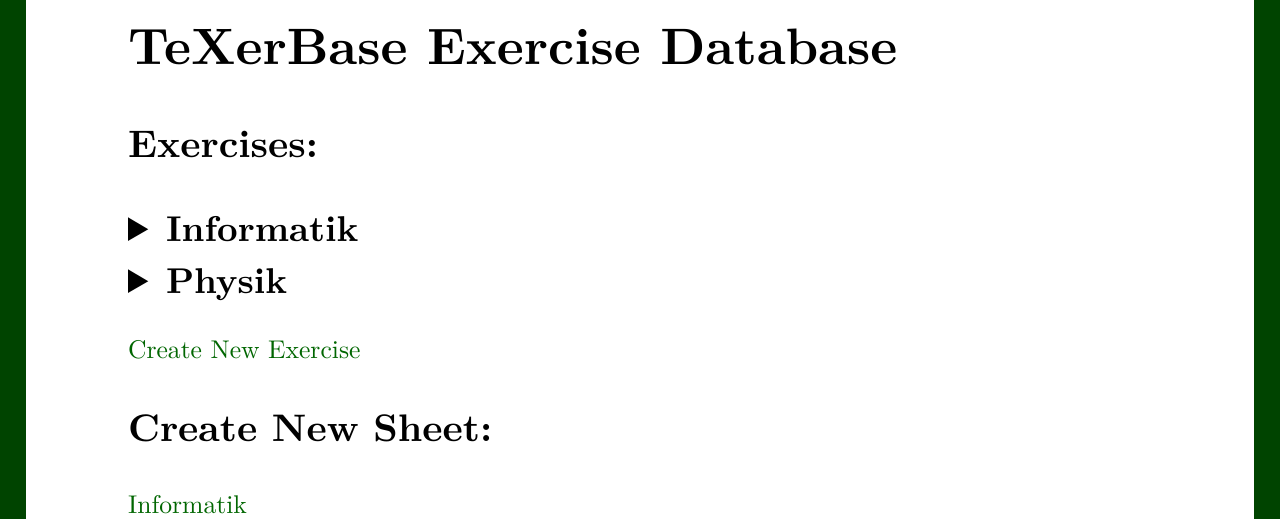
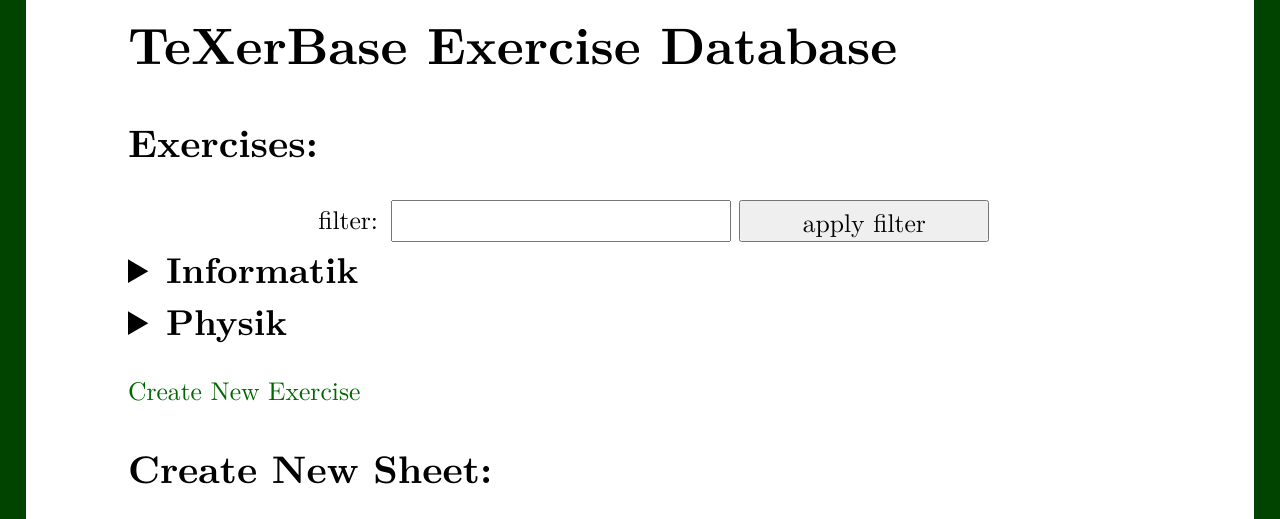
Before and after one commit to polarwinkel/TeXerBase, a Flask app: page / in a window 1280 px wide. Shown: the part 162-681 px from the top of the page. Run offline with Flask 2, Linux system fonts and the light colour scheme; data comes from the database, SQL or seed files in the repository; data that the repository does not hold is empty.

Commit message:
add filter to search in topics and comments

```diff
--- a/app.py
+++ b/app.py
@@ -56,7 +56,7 @@ def patch_changeZ():
     db.exerZMove(pv['tid'], pv['eid'], pv['direction'])
     topic = db.getTopic(pv['tid'])
     exerciseList = db.getExerciseList('', topic['id'])
-    result = getHtml.getExerciseTable(exerciseList, topic)
+    result = getHtml.getExerciseTable(exerciseList, topic)#TODO: send data as json
     #content = getHtml.getStart(db.getSubjects(), db.getTopics(), db.getExerciseList())
     return result
 
--- a/templates/index.html
+++ b/templates/index.html
@@ -57,11 +57,26 @@ function unloadExercise(eid) {
     var pos = etr.cells[2].innerHTML.search('<hr>');
     etr.cells[2].innerHTML = etr.cells[2].innerHTML.substring(0,pos-1);
 }
+function checkFilter(exe) {
+    var filter = document.getElementById('filter').value.split(' ');
+    for (f of filter) {
+        if (
+                (!exe.title.toLowerCase().includes(f.toLowerCase()))
+                && (!exe.comment.toLowerCase().includes(f.toLowerCase()))) {
+            return false;
+        }
+    }
+    return true;
+}
 function loadExerciseLists(filter) {
     for (t of topics) {
         var out = '<table><tr><th style="width:1em;"></th><th style="width:2em;"></th><th style="width:80%">Title</th><th>Skill</th></tr>';
+        var select = true;
         for (e of exes) {
-            if (e.topicId == t.id) {
+            if (filter) {
+                var select = checkFilter(e);
+            }
+            if ((e.topicId == t.id) && select) {
                 out += '<tr id="etr'+e.id+'">';
                 out += '<td style="vertical-align: top;"><a onclick="loadExercise('+e.id+')">+</a></td>\n'
                 out += '<td><a onclick="move('+t.id+', '+e.id+', -1, this)">&uarr;</a>'
@@ -79,6 +94,9 @@ function loadExerciseLists(filter) {
 
 <h1>TeXerBase Exercise Database</h1>
 <h2>Exercises:</h2>
+<input type="text" id="filter">
+<label for="filter">filter:</label>
+<button onclick="loadExerciseLists(true)">apply filter</button>
 <script>
     for (s of subjects) {
         document.write('<details><summary style="font-size:1.4em; font-weight: bold;">'+s.subject+'</summary><ul>');
@@ -96,7 +114,7 @@ function loadExerciseLists(filter) {
     for (s of subjects) {
         document.write('<p><a href="sheetNew/'+s.id+'">'+s.subject+'</a></p>\n');
     }
-    loadExerciseLists('');
+    loadExerciseLists(false);
 </script>
 
 {% endblock %}
```
Lines whose indentation alone changed are shown as unchanged.
